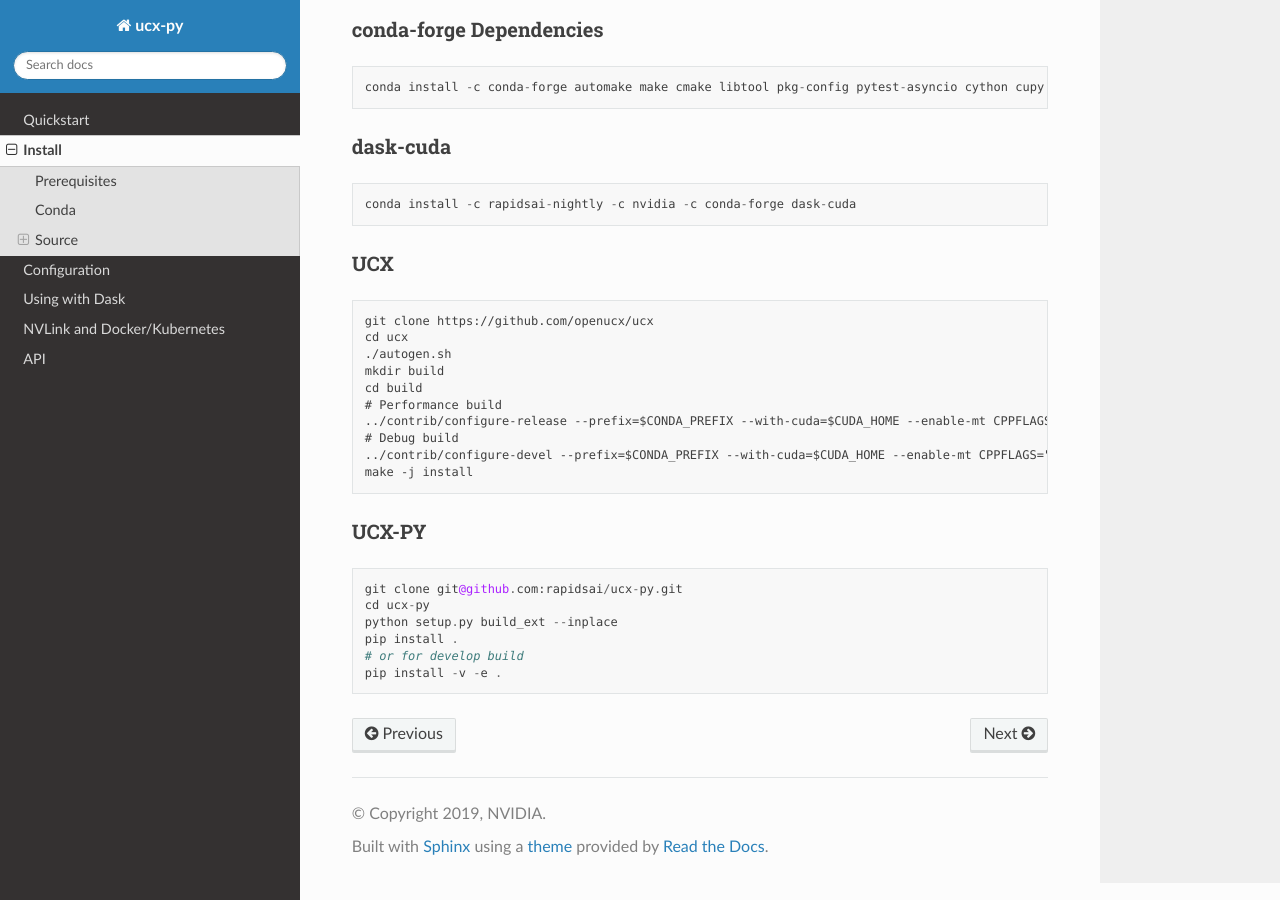
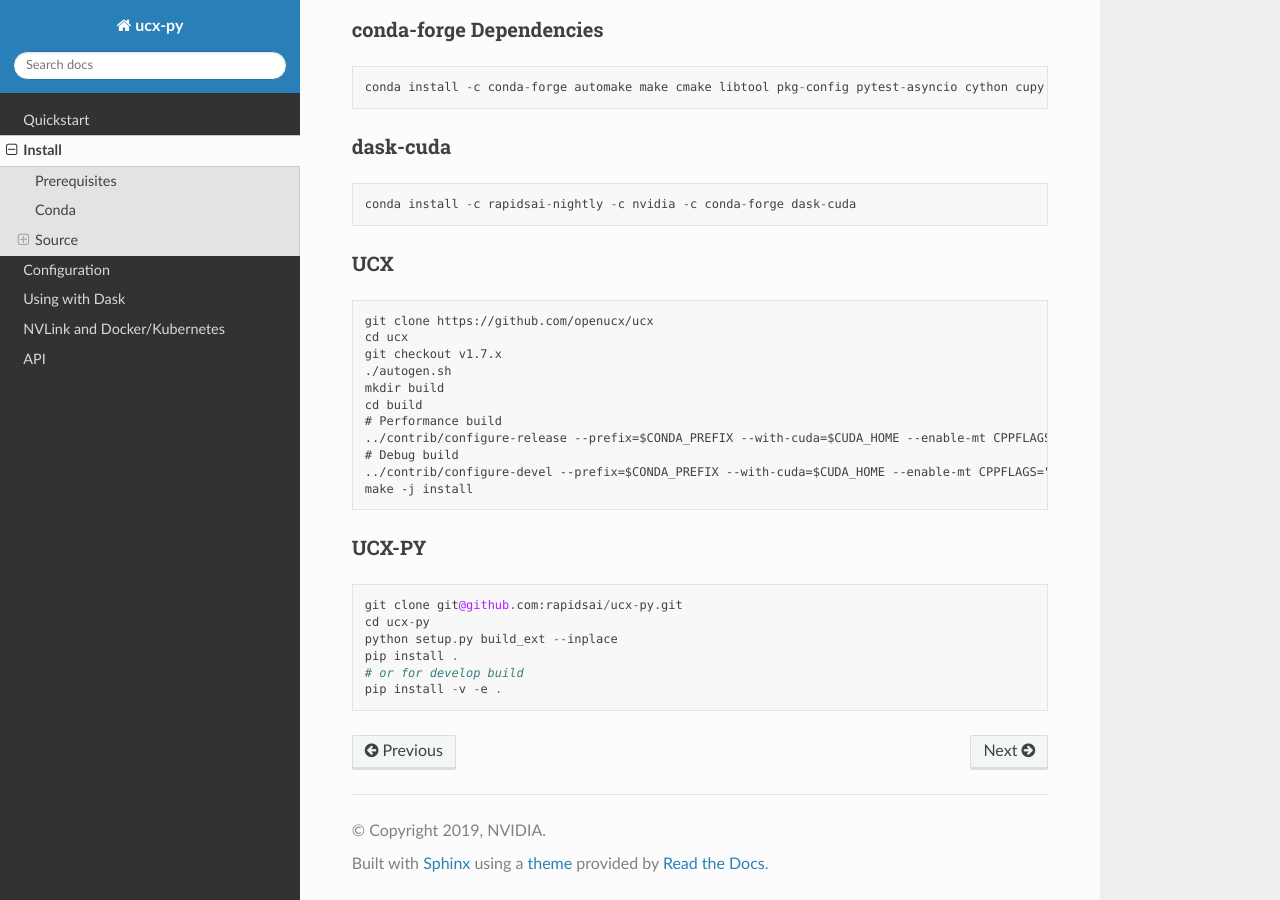
Before and after one commit to rapidsai/ucx-py, a Sphinx documentation site: the page built from docs/source/install.rst, in a window 1280 px wide and 900 px high, scrolled down 844 px. Built offline with Sphinx 7.4.7 and the Read the Docs theme 2.0.0, drawn with Linux system fonts in a browser that asks for light colours.

Commit message:
Make sure to checkout `v1.7.x` for UCX builds

```diff
--- a/docs/source/install.rst
+++ b/docs/source/install.rst
@@ -57,6 +57,7 @@
 
     git clone https://github.com/openucx/ucx
     cd ucx
+    git checkout v1.7.x
     ./autogen.sh
     mkdir build
     cd build
```
